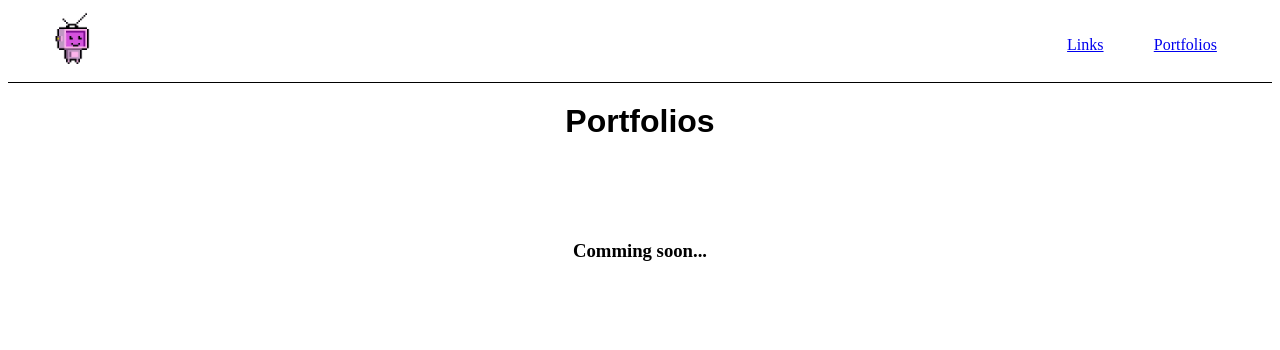
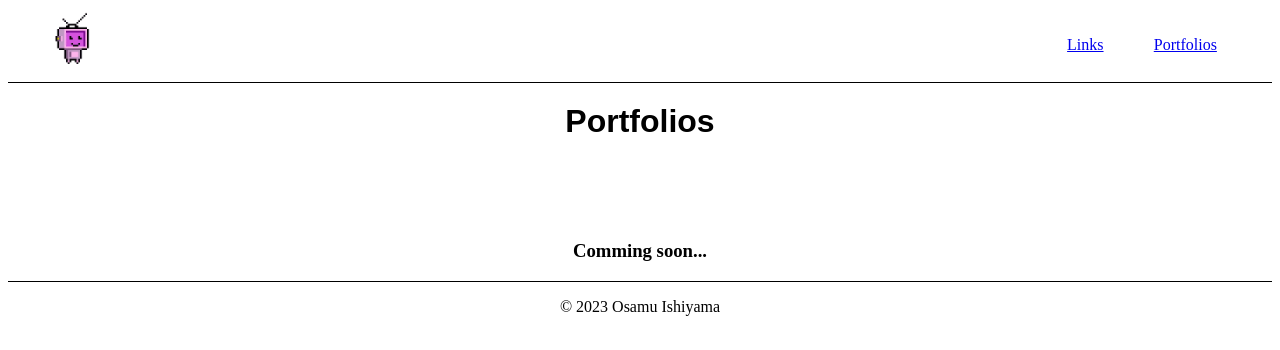
Before and after one commit to Ishige99/pages, a React (Create React App) app: page /pages/portfolio in a window 1280 px wide. Shown: the top 350 px of the page. Built offline with nearby package versions, Linux system fonts and the light colour scheme.

Commit message:
フッターの追加

```diff
--- a/src/App.tsx
+++ b/src/App.tsx
@@ -2,6 +2,7 @@ import { Profile } from "./components/Profile";
 import { Link } from "./components/Link";
 import { Portfolio } from "./components/Portfolio";
 import { Header } from "./components/Header";
+import { Footer } from "./components/Footer";
 import { BrowserRouter, Routes, Route } from "react-router-dom";
 
 // todo: 直リンク入力だと未レンダリングにより404になるので、リダイレクトなりの対応が必要
@@ -17,6 +18,7 @@ export const App = () => {
         <Route path="/pages/link" element={<Link />} />
         <Route path="/pages/portfolio" element={<Portfolio />} />
       </Routes>
+      <Footer />
     </BrowserRouter>
   );
 };
--- /dev/null
+++ b/src/components/Footer.tsx
@@ -0,0 +1,7 @@
+export const Footer = () => {
+  return (
+    <div style={{borderTop: "1px solid black", textAlign: "center"}}>
+      <p>© 2023 Osamu Ishiyama</p>
+    </div>
+  )
+};
```
